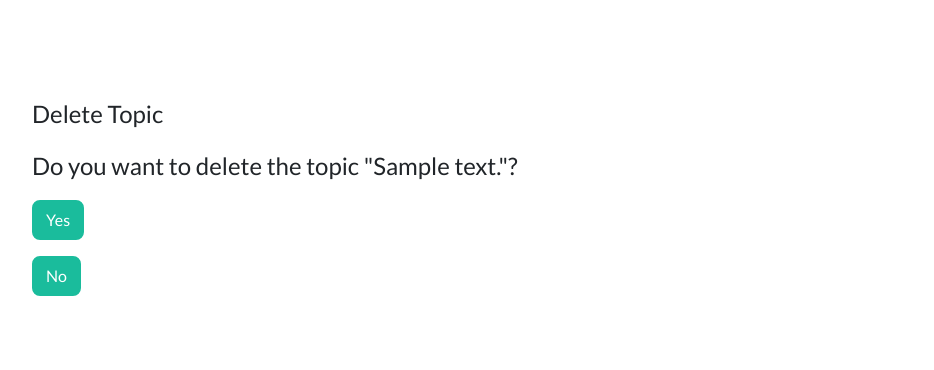
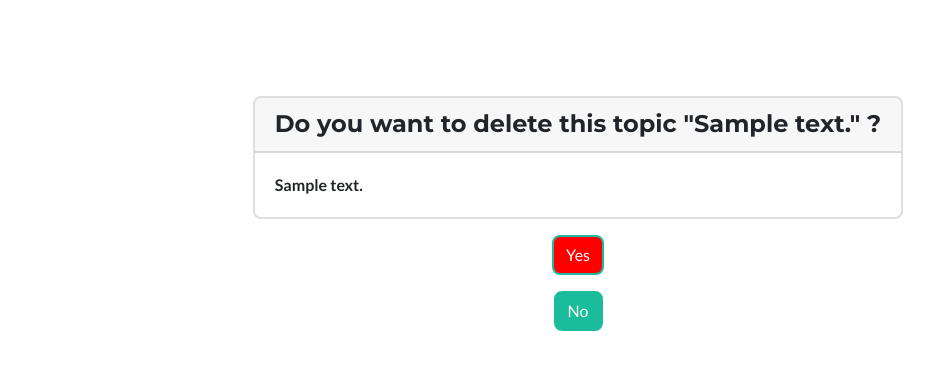
Before and after one commit to fvea/Mathblog, a Django app: page /delete_topic/1/ in a window 1280 px wide. Shown: the part 104-474 px from the top of the page, without its empty margins (62-996 px from the left). Run offline with Django 3.2, Linux system fonts and the light colour scheme; a user stored in the database is signed in; tables that the repository leaves empty hold one stand-in row (values such as "Sample post"); some libraries are stand-ins or nearby versions.

Commit message:
deleting topics done

```diff
--- a/blog_QA/templates/blog_QA/delete_topic.html
+++ b/blog_QA/templates/blog_QA/delete_topic.html
@@ -2,22 +2,25 @@
 
 {% block content %}
   <header class="masthead bg-tertiary text-black ">
-    <div class="container d-flex flex-column">
-      <p class="masthead-subheading font-weight-light mb-3">
-        <b>Delete Topic</b></p>
-      <p class="masthead-subheading font-weight-light mb-3">
-        <b>Do you want to delete the topic "{{ topic.text }}"?</b></p>
-
+    <div class="container d-flex  align-items-center flex-column">
+        <div class="card mb-3">
+          <h4 class="card-header">
+            Do you want to delete this topic "{{ topic.text }}" ?
+          </h4>
+          <div class="card-body">
+            <b>{{ topic.text|safe }}</b>
+            {{ topic.body_text|safe }}
+            <br>
+          </div>
+        </div>
         <form action="{% url 'blog_QA:delete_topic' topic.id %}" class="form mb-3" method="POST">
           {% csrf_token %}
-            <button name="submit" class="btn btn-primary">Yes</button>
+          <button name="submit" class="btn btn-primary" style="background-color: red;">Yes</button>
       </form>
-
       <form action="{% url 'blog_QA:topics' %}">
         {% csrf_token %}
         <button name="submit" class="btn btn-primary">No</button>
     </form>
-
     </div>
 </header>
 
```
Lines whose indentation alone changed are shown as unchanged.
